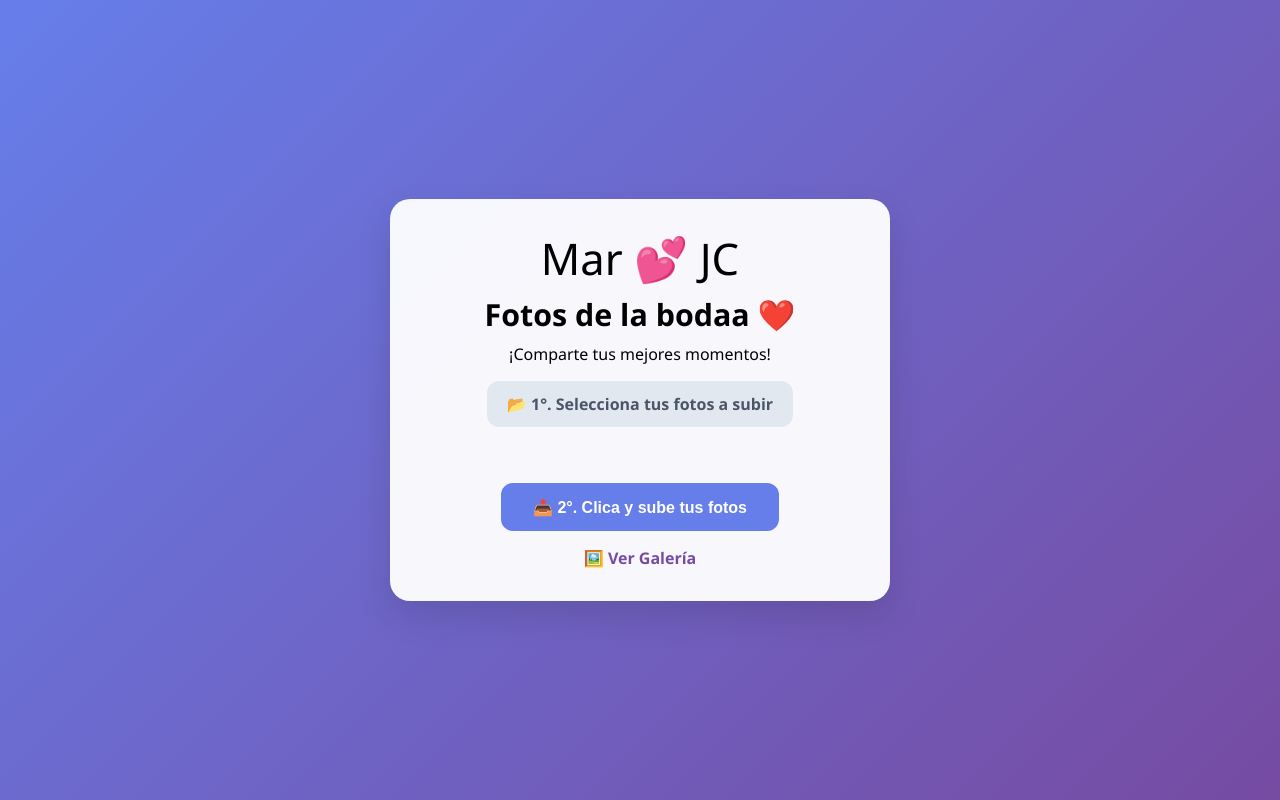
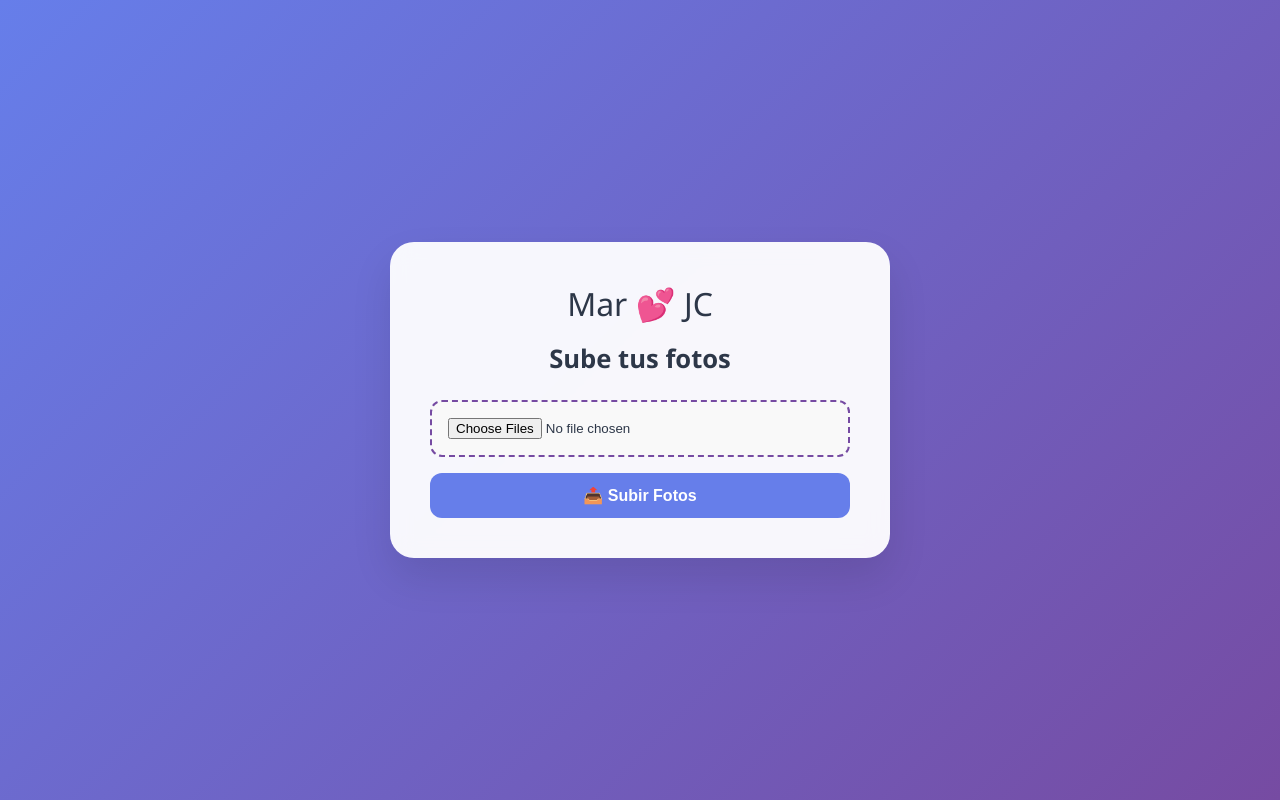
Before and after one commit to Nanrehr/fotos-boda, a Flask app: page / in a window 1280 px wide. Run offline with Flask 3, Linux system fonts and the light colour scheme.

Commit message:
Actualizar upload.html

```diff
--- a/templates/upload.html
+++ b/templates/upload.html
@@ -1,112 +1,83 @@
 <!DOCTYPE html>
 <html lang="es">
 <head>
-  <meta charset="UTF-8" />
-  <meta name="viewport" content="width=device-width, initial-scale=1.0" />
-  <title>📷 Subir Fotos – Boda Mar & Juan Carlos</title>
-
+  <meta charset="UTF-8">
+  <meta name="viewport" content="width=device-width,initial-scale=1.0">
+  <title>📷 Subir Fotos – Boda Mar & JC</title>
   <style>
-    *{margin:0;padding:0;box-sizing:border-box}
-    body{
-      font-family:'Segoe UI',sans-serif;
-      background:linear-gradient(135deg,#667eea 0%,#764ba2 100%);
-      min-height:100vh;
-      display:flex;
-      justify-content:center;
-      align-items:center;
-      padding:1.5rem
+    * { margin: 0; padding: 0; box-sizing: border-box; }
+    body {
+      font-family: 'Segoe UI', sans-serif;
+      background: linear-gradient(135deg, #667eea 0%, #764ba2 100%);
+      color: #2d3748;
+      min-height: 100vh;
+      display: flex;
+      justify-content: center;
+      align-items: center;
+      padding: 1.5rem;
     }
-    .card{
-      background:rgba(255,255,255,.95);
-      padding:2rem;
-      border-radius:20px;
-      width:100%;
-      max-width:500px;
-      text-align:center;
-      box-shadow:0 15px 35px rgba(0,0,0,.12)
+    .container {
+      background: rgba(255, 255, 255, 0.95);
+      backdrop-filter: blur(10px);
+      border-radius: 24px;
+      padding: 2.5rem;
+      max-width: 500px;
+      width: 100%;
+      box-shadow: 0 20px 40px rgba(0, 0, 0, 0.1);
+      text-align: center;
     }
-    h1{font-size:1.9rem;margin:.5rem 0}
-    .heart{font-size:2.5rem;animation:beat 2s infinite both}
-    @keyframes beat{0%,100%{transform:scale(1)}50%{transform:scale(1.1)}}
-    .file-input{display:none}
-    .file-label{
-      display:inline-block;
-      margin:1rem 0;
-      padding:.75rem 1.25rem;
-      border-radius:12px;
-      background:#e2e8f0;
-      color:#4a5568;
-      font-weight:600;
-      cursor:pointer;
-      transition:.3s
+    h1 {
+      margin-bottom: 1rem;
+      font-size: 1.6rem;
     }
-    .file-label:hover{background:#cbd5e0}
-    button{
-      background:#667eea;
-      color:#fff;
-      border:none;
-      padding:.9rem 2rem;
-      border-radius:12px;
-      font-size:1rem;
-      font-weight:600;
-      cursor:pointer
+    .heart { font-size: 2rem; margin-bottom: 1rem; }
+    form {
+      margin-top: 1.5rem;
+      display: flex;
+      flex-direction: column;
+      gap: 1rem;
     }
-    .preview{
-      display:grid;
-      grid-template-columns:repeat(auto-fill,minmax(80px,1fr));
-      gap:.5rem;
-      margin:1rem 0 1.5rem;
-      max-height:200px;
-      overflow-y:auto
+    input[type="file"] {
+      border: 2px dashed #764ba2;
+      padding: 1rem;
+      border-radius: 12px;
+      background: #f9f9f9;
     }
-    .preview img{
-      width:100%;
-      height:80px;
-      object-fit:cover;
-      border-radius:8px;
-      box-shadow:0 2px 8px rgba(0,0,0,.1);
-      animation:fade .4s both
+    button {
+      background: #667eea;
+      color: #fff;
+      padding: 0.8rem;
+      border: none;
+      border-radius: 12px;
+      font-weight: bold;
+      cursor: pointer;
+      font-size: 1rem;
     }
-    @keyframes fade{from{opacity:0;transform:scale(.8)}to{opacity:1}}
-    a{
-      display:block;
-      margin-top:1rem;
-      color:#764ba2;
-      text-decoration:none;
-      font-weight:600
+    .mensaje {
+      margin-top: 1rem;
+      font-size: 0.95rem;
     }
   </style>
 </head>
 <body>
-  <div class="card">
+  <div class="container">
     <div class="heart">Mar 💕 JC</div>
-    <h1>Fotos de la bodaa ❤️</h1>
-    <p>¡Comparte tus mejores momentos!</p>
-
-    <form action="/upload" method="POST" enctype="multipart/form-data" id="form">
-      <input type="file" name="fotos" id="fotos" class="file-input" multiple accept="image/*" required />
-      <label for="fotos" class="file-label">📂 1°. Selecciona tus fotos a subir</label>
-      <div class="preview" id="preview"></div>
-      <button type="submit">📤 2°. Clica y sube tus fotos</button>
+    <h1>Sube tus fotos</h1>
+    <form action="/upload" method="post" enctype="multipart/form-data">
+      <input type="file" name="fotos" accept="image/*" multiple required>
+      <button type="submit">📤 Subir Fotos</button>
     </form>
-
-    <a href="/gallery">🖼️ Ver Galería</a>
+    {% with messages = get_flashed_messages(with_categories=true) %}
+      {% if messages %}
+        <div class="mensaje">
+          {% for category, message in messages %}
+            <p style="color: {% if category == 'error' %}red{% elif category == 'success' %}green{% else %}black{% endif %};">
+              {{ message }}
+            </p>
+          {% endfor %}
+        </div>
+      {% endif %}
+    {% endwith %}
   </div>
-
-  <script>
-    const input  = document.getElementById('fotos');
-    const preview= document.getElementById('preview');
-
-    input.addEventListener('change',()=>{
-      preview.innerHTML='';
-      [...input.files].forEach(f=>{
-        if(!f.type.startsWith('image/')) return;
-        const img=document.createElement('img');
-        img.src=URL.createObjectURL(f);
-        img.onload=()=>URL.revokeObjectURL(img.src);
-        preview.appendChild(img);
-      });
-    });
-  </script>
 </body>
 </html>
```
